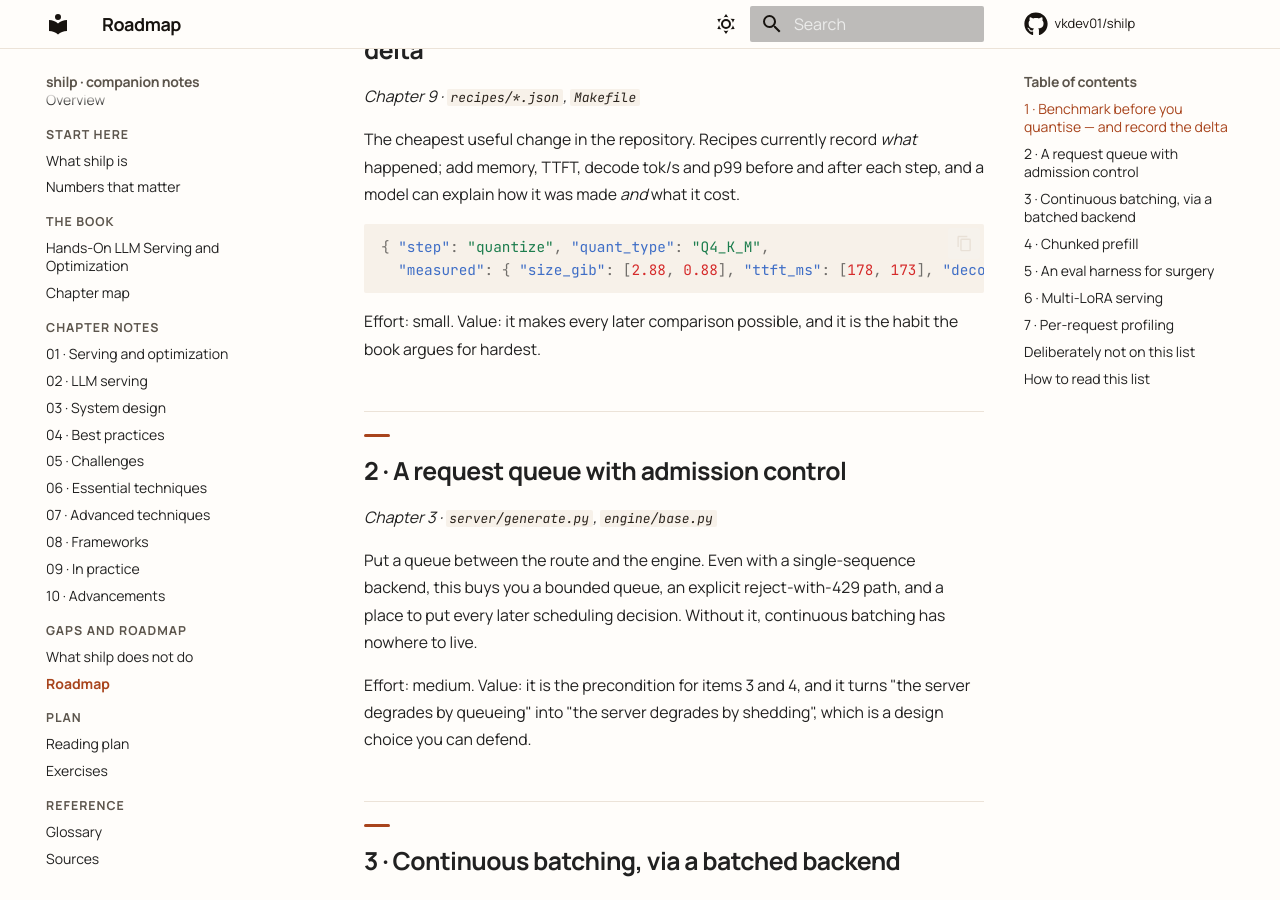
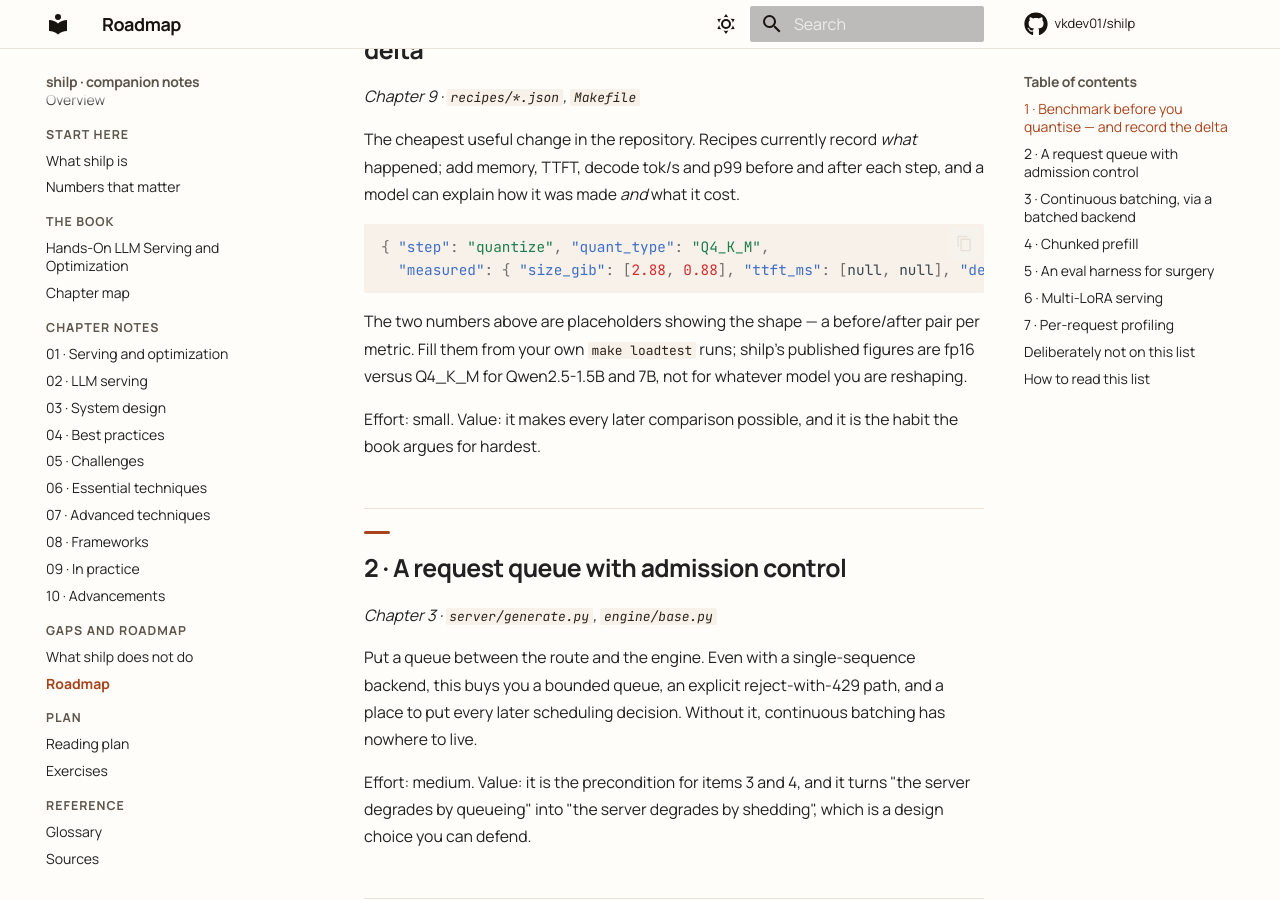
Before and after one commit to vkdev01/shilp-docs-site, an MkDocs documentation site: the page built from docs/gaps/roadmap.md, in a window 1280 px wide and 900 px high, scrolled down 307 px. Built offline with MkDocs 1.6.1 and Material for MkDocs 9.7.7, drawn with Linux system fonts in a browser that asks for light colours; comment, search, counter and statistics services are not loaded.

Commit message:
Fix quantize command flags and mark recipe deltas as placeholders

````diff
--- a/docs/gaps/roadmap.md
+++ b/docs/gaps/roadmap.md
@@ -10,8 +10,10 @@ The cheapest useful change in the repository. Recipes currently record *what* ha
 
 ```json
 { "step": "quantize", "quant_type": "Q4_K_M",
-  "measured": { "size_gib": [2.88, 0.88], "ttft_ms": [178, 173], "decode_tok_s": [84.5, 279.0] } }
+  "measured": { "size_gib": [2.88, 0.88], "ttft_ms": [null, null], "decode_tok_s": [null, null] } }
 ```
+
+The two numbers above are placeholders showing the shape — a before/after pair per metric. Fill them from your own `make loadtest` runs; shilp's published figures are fp16 versus Q4_K_M for Qwen2.5-1.5B and 7B, not for whatever model you are reshaping.
 
 Effort: small. Value: it makes every later comparison possible, and it is the habit the book argues for hardest.
 
````
Also changed, not shown: docs/companion/09-in-practice.md (+1 -1 lines).
